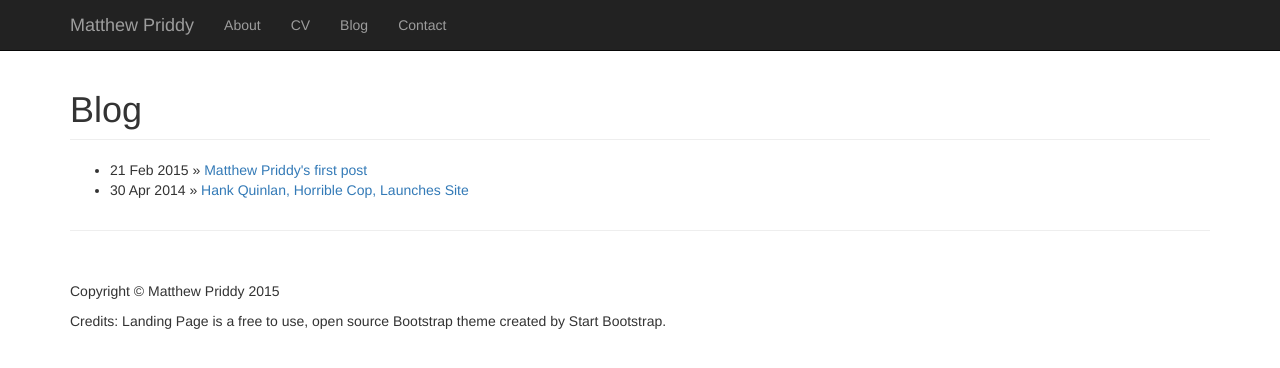
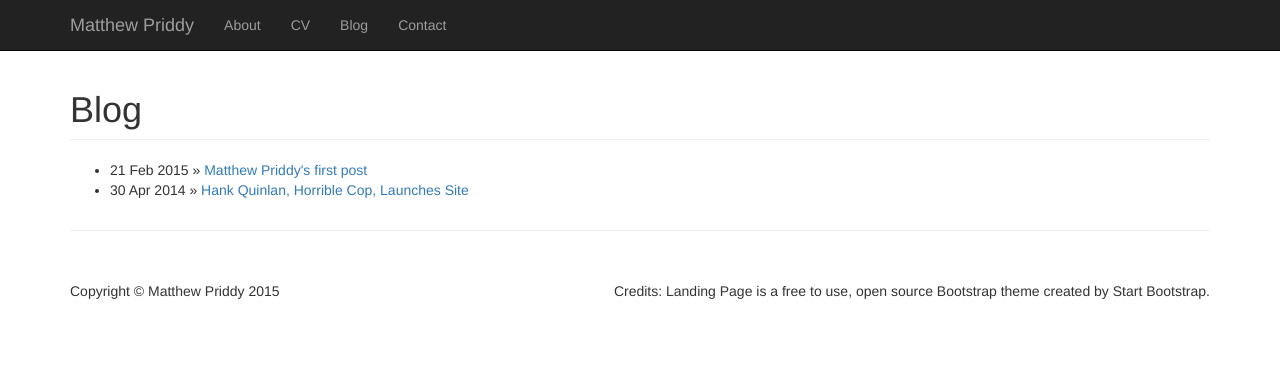
Before and after one commit to mwpriddy/mwpriddy.github.io, a Jekyll site: the page built from blog/index.html, in a window 1280 px wide. Shown: the top 368 px of the page. Built offline with Jekyll 4.4.1, drawn with Linux system fonts in a browser that asks for light colours.

Commit message:
Update default-halfslider.html

```diff
--- a/_layouts/default-halfslider.html
+++ b/_layouts/default-halfslider.html
@@ -75,10 +75,8 @@
         <footer>
             <div class="row">
                 <div class="col-lg-12">
-                    <p>Copyright &copy; Matthew Priddy 2015</p>
-                </div>
-                <div class="col-lg-12">
-                    <p>Credits: Landing Page is a free to use, open source Bootstrap theme created by Start Bootstrap.</p>
+                <span style="float: left;">Copyright &copy; Matthew Priddy 2015</span>
+                <span style="float: right;">Credits: Landing Page is a free to use, open source Bootstrap theme created by Start Bootstrap.</span>
                 </div>
             </div>
             <!-- /.row -->
```
